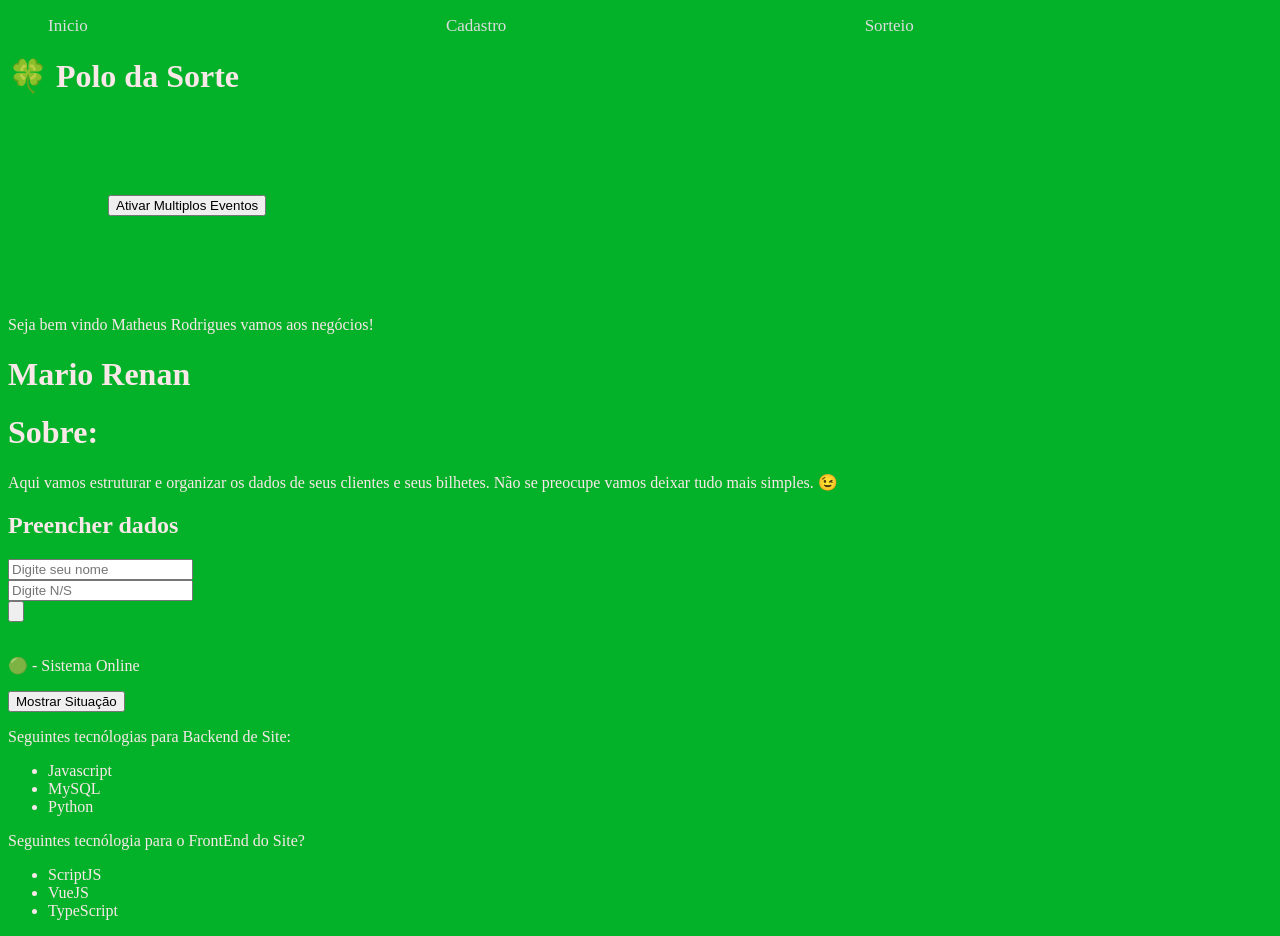
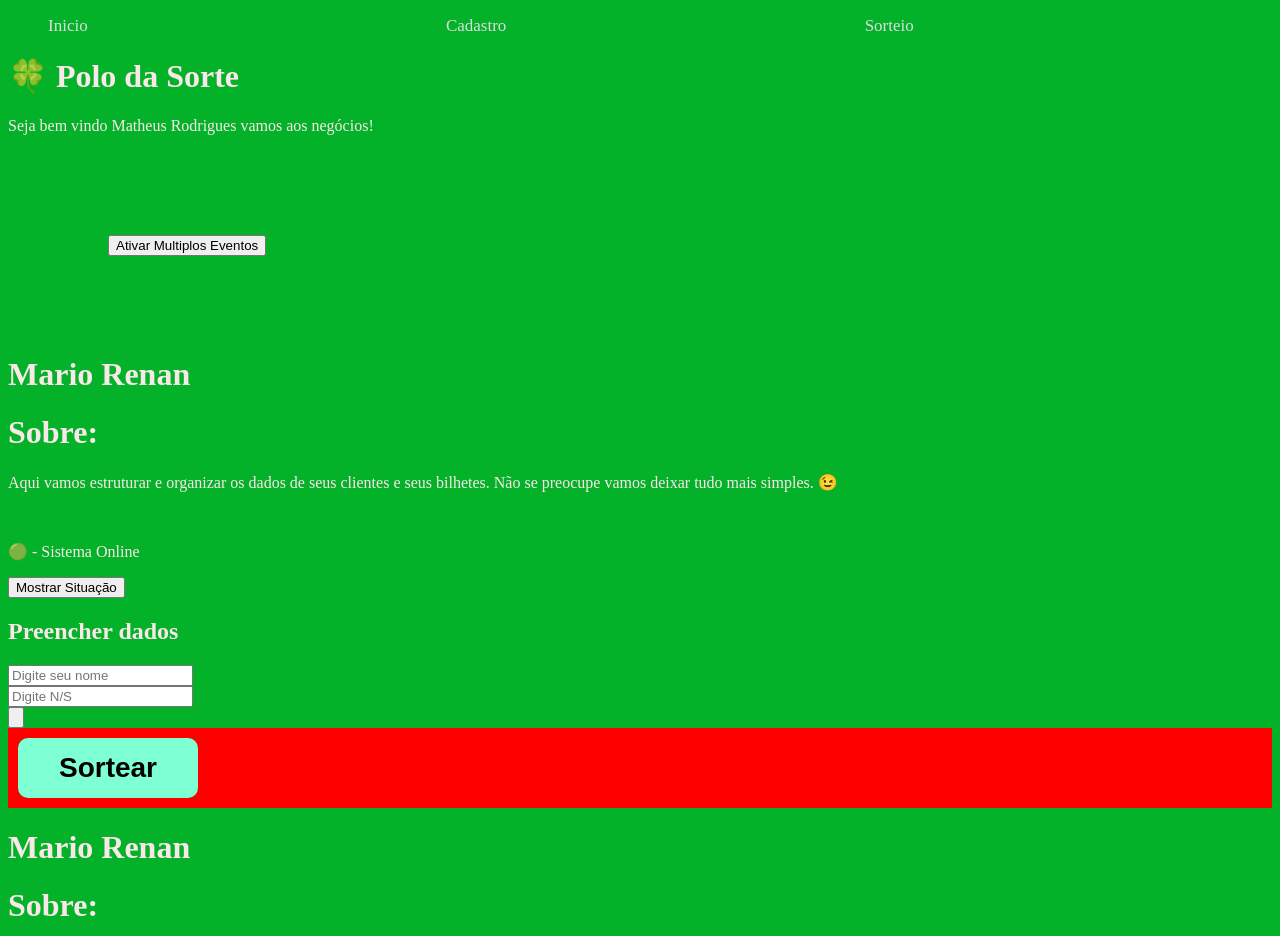
Before and after one commit to mariorenanofc/cadastro-bilhetes, a Vue app in the folder rifa-digital/: page / in a window 1280 px wide. Shown: the top 936 px of the page. Built offline with nearby package versions, Linux system fonts and the light colour scheme.

Commit message:
Ajustes de páginas

```diff
--- a/rifa-digital/src/components/Pessoa.vue
+++ b/rifa-digital/src/components/Pessoa.vue
@@ -2,7 +2,6 @@
     <div>
         <h1>Sobre: </h1>
         <p>{{ nome }}</p>
-        <Form />
         <p v-show="mostrar_nome"> {{ status }}</p>
         <br>
         <p  v-if="esta_trabalhando">🟢 - Sistema Online</p>
--- a/rifa-digital/src/components/Picture.vue
+++ b/rifa-digital/src/components/Picture.vue
@@ -13,3 +13,9 @@
         }
     }
 </script>
+
+<style scoped>
+    img {
+        width: 180px;
+    }
+</style>
--- a/rifa-digital/src/components/PrimeiroComponente.vue
+++ b/rifa-digital/src/components/PrimeiroComponente.vue
@@ -1,20 +1,36 @@
 <template>
     <div>
+        <header />
         <h1>🍀 Polo da Sorte</h1>
+        <p>Seja bem vindo {{ nome }} {{ profissao }}</p>
         <MultiplosEventos />
-        <p>Seja bem vindo {{ nome }} {{ profissao }}</p>
+        <life-cycle />
+        <pessoa />
+        <Form />
+        <reutilizacao />
     </div>
 </template>
 
 <script>
+import Form from './Form.vue';
+import Header from './Header.vue';
+import LifeCycle from './LifeCycle.vue';
 import MultiplosEventos from './MultiplosEventos.vue';
+import Pessoa from './Pessoa.vue';
+import Reutilizacao from './Reutilizacao.vue';
 
 
 
 export default {
 
     name: "PrimeiroComponente",
-    components: { MultiplosEventos },
+    components: {
+        MultiplosEventos,
+        Header,
+        LifeCycle,
+        Pessoa,
+        Form,
+        Reutilizacao },
     data() {
         return {
             nome: "Matheus Rodrigues",
--- /dev/null
+++ b/rifa-digital/src/components/Reutilizacao.vue
@@ -0,0 +1,57 @@
+<template>
+    <div>
+        <button @click="ativar">Sortear</button>
+        <span v-show="ativou">Sorteado</span>
+    </div>
+</template>
+
+<script>
+    export default {
+        name: 'Reutilizacao',
+        data() {
+            return {
+                ativou: false
+            }
+        },
+        methods: {
+            ativar() {
+                this.ativou = !this.ativou
+            }
+        }
+    }
+</script>
+
+<style scoped>
+    *{
+        padding: 0;
+        margin: 0;
+        box-shadow: 0;
+    }
+
+    body {
+        display: flexbox;
+        justify-content: center;
+        align-items: center;
+    }
+
+    div {
+        display: flexbox;
+        margin: 0;
+        max-width: 100%;
+        height: 80px;
+        background-color: red;
+    }
+
+    div button {
+        width: 180px;
+        height: 60px;
+        align-items: center;
+        justify-content: center;
+        font-size: 28px;
+        font-weight: 800;
+        border: none;
+        border-radius: 10px;
+        background-color: aquamarine;
+        margin: 10px;
+    }
+</style>
```
